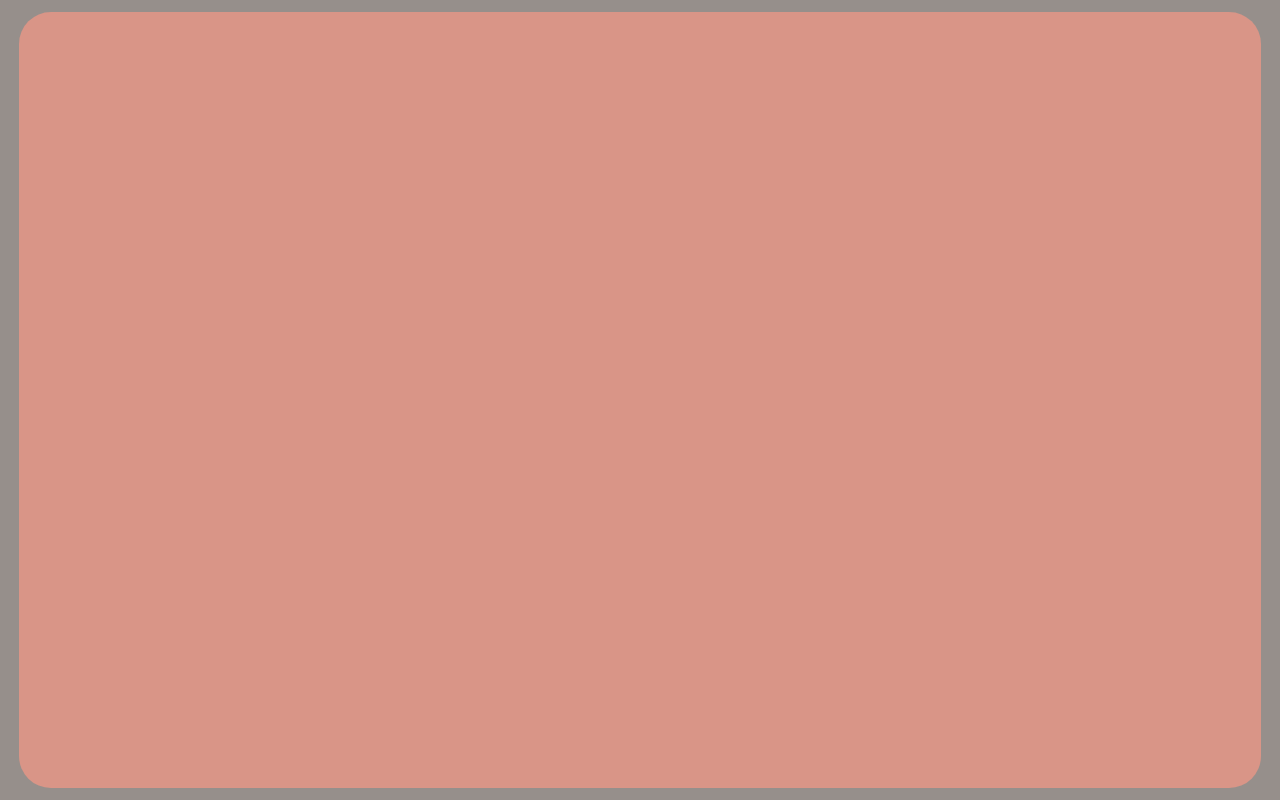
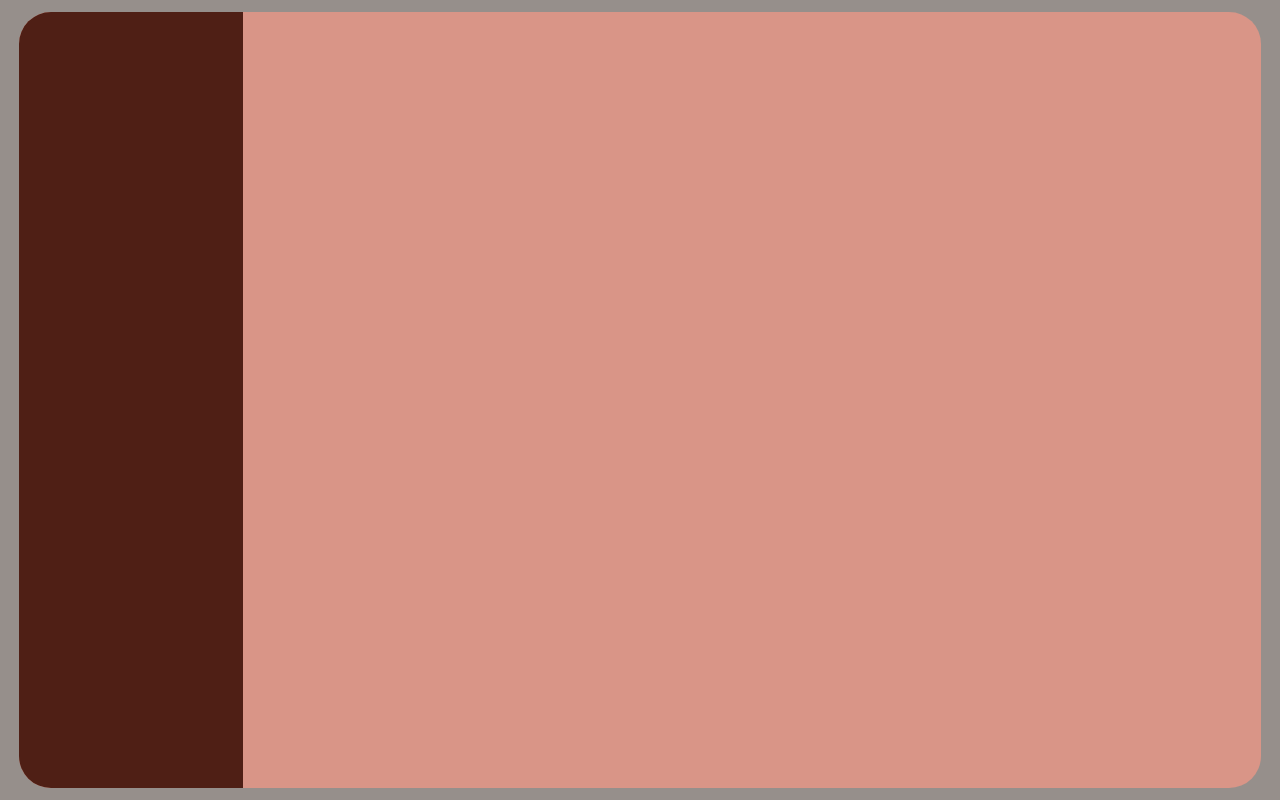
Before and after one commit to GTU-Ghostbusters/shelf_web_frontend, a React (Create React App) app: page / in a window 1280 px wide. Built offline with nearby package versions, Linux system fonts and the light colour scheme.

Commit message:
Created Sidebar
The basis of the sidebar has been created.

```diff
--- a/src/App.js
+++ b/src/App.js
@@ -1,10 +1,12 @@
 import './App.css';
 import React from "react"
+import Sidebar from './Components/Sidebar/Sidebar';
 
 function App() {
     return (
         <div className="App">
             <div className="AppGlass">
+                <Sidebar/>
             </div>
         </div>
     );
--- /dev/null
+++ b/src/Components/Sidebar/Sidebar.css
@@ -0,0 +1,8 @@
+.Sidebar{
+	background-color: #4f1f15;
+	display: flex;
+	flex-direction: column;
+	position: relative;
+	padding-top: 4rem;
+	transition: all 300ms ease;
+}
--- /dev/null
+++ b/src/Components/Sidebar/Sidebar.jsx
@@ -0,0 +1,12 @@
+import React from 'react'
+import './Sidebar.css'
+
+function Sidebar() {
+  return (
+    <div className="Sidebar">
+
+    </div>
+  );
+};
+
+export default Sidebar
```
